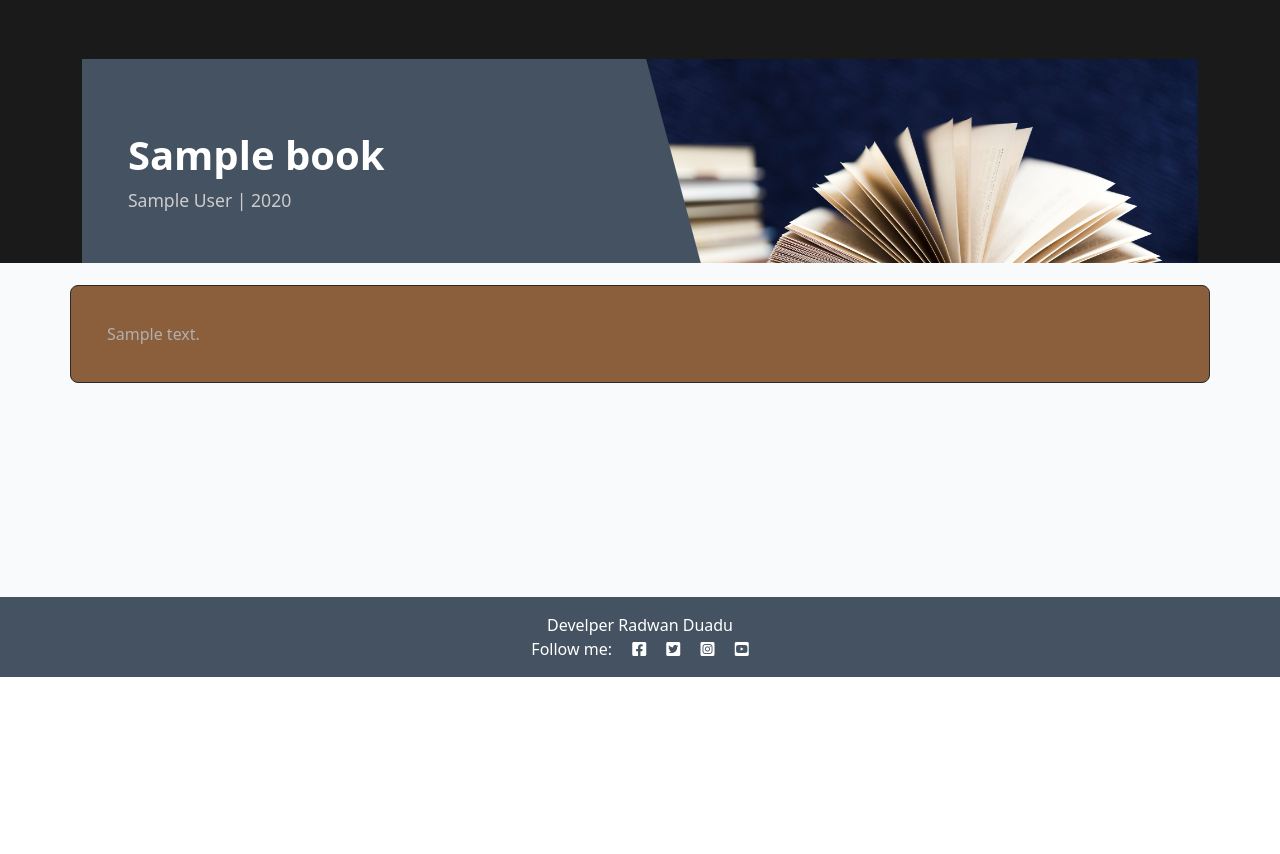
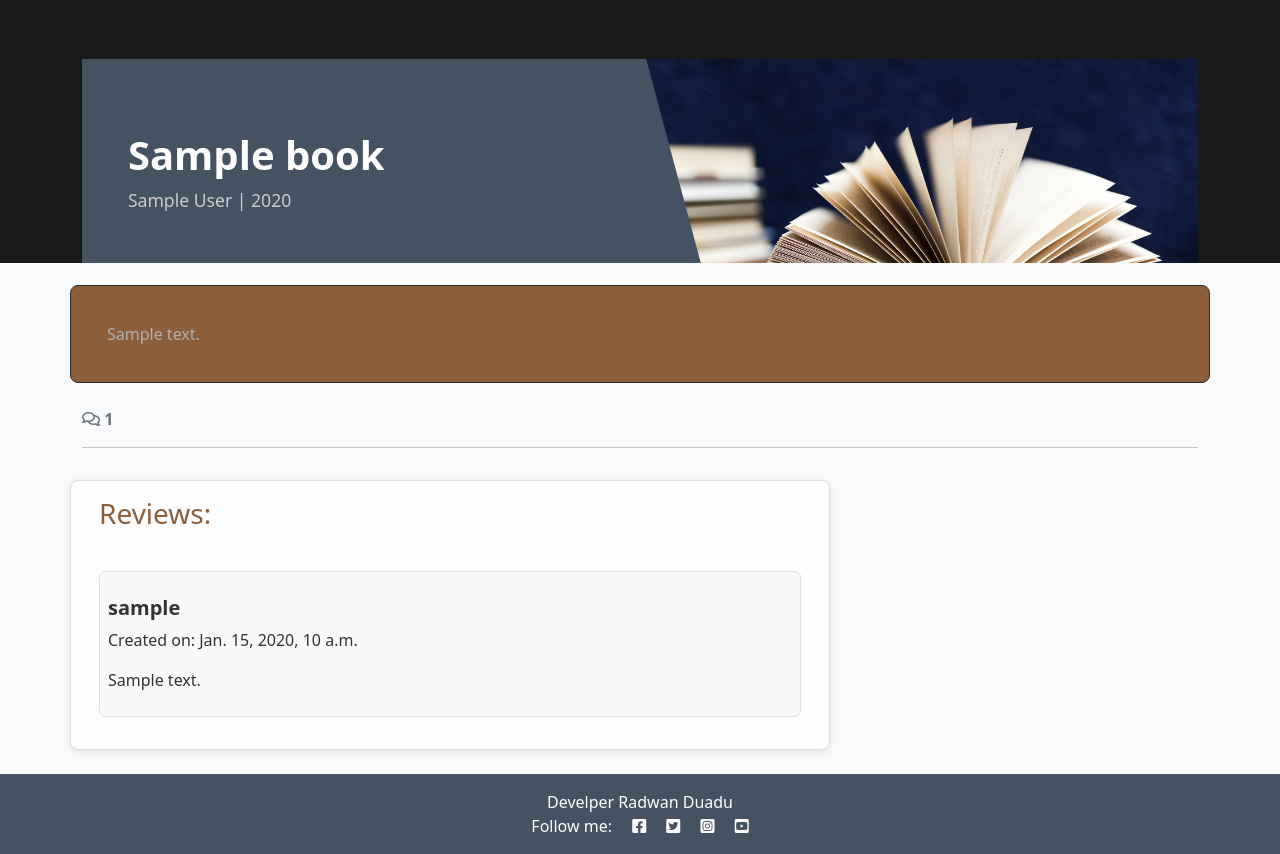
Before and after one commit to RadwanDuadu/100Reads, a Django app: a page that uses library/templates/library/book_detail.html in a window 1280 px wide. Shown: the part 123-977 px from the top of the page. Before the commit the page ends 800 px from the top, so only its background shows below. Run offline with Django 4.2, Linux system fonts and the light colour scheme; tables that the repository leaves empty hold one stand-in row (values such as "Sample post").

Commit message:
Add reviews to each book page

```diff
--- a/library/models.py
+++ b/library/models.py
@@ -3,6 +3,7 @@ from django.db import models
 from django.contrib.auth.models import User
 from django.core.validators import MinValueValidator, MaxValueValidator
 from cloudinary.models import CloudinaryField
+
 
 # Create your models here.
 class Book(models.Model):
@@ -22,6 +23,7 @@ class Book(models.Model):
 
     def __str__(self):
         return f"{self.title} | written by {self.author_name}"
+
 
 class Review(models.Model):
     book = models.ForeignKey(
--- a/library/templates/library/book_detail.html
+++ b/library/templates/library/book_detail.html
@@ -5,10 +5,10 @@
     <div class="container">
         <div class="row g-0">
             <div class="col-md-6 masthead-text">
-                <!-- Post title goes in these h1 tags -->
-                <h1 class="post-title">{{ book.title }}</h1>
-                <!-- Post author goes before the | the post's created date goes after -->
-                <p class="post-subtitle">{{ book.author_name }} | {{ book.published_year }}</p>
+                <!-- Book title goes in these h1 tags -->
+                <h1 class="book-title">{{ book.title }}</h1>
+                <!-- Book author goes before the | the book's created date goes after -->
+                <p class="book-subtitle">{{ book.author_name }} | {{ book.published_year }}</p>
             </div>
             <div class="d-none d-md-block col-md-6 masthead-image">
                 <img src="{% static 'images/book_template.jpg' %}" class="img-fluid" alt="placeholder">
@@ -21,7 +21,7 @@
     <div class="row">
         <div class="col card mb-4  mt-3 left  top">
             <div class="card-body">
-                <!-- The post content goes inside the card-text. -->
+                <!-- The book content goes inside the card-text. -->
                 <!-- Use the | safe filter inside the template tags -->
                 <p class="card-text">
                     {{ book.description | safe }}
@@ -29,6 +29,45 @@
             </div>
         </div>
     </div>
+    <!-- Displaying count of reviewss -->
+    <div class="row">
+        <div class="col-12">
+            <strong class="text-secondary">
+                <i class="far fa-comments"></i> {{ review_count }}
+            </strong>
+        </div>
+        <div class="col-12">
+            <hr>
+        </div>
+    </div>
+    <!-- Displaying Reviews -->
+    <div class="row">
+        <div class="col-md-8 card review-card mb-4 mt-3">
+            <h3 class="p-3">Reviews:</h3>
+            <div class="card-body">
+                {% for review in reviews %}
+                <div class="p-2 reviews
+                    {% if not review.approved and review.author == user %}
+                    faded{% elif not review.approved %} d-none{% endif %}">
+                    <p class="font-weight-bold">
+                        <h5><b>{{ review.author }}</b></h5>
+                        <span class="font-weight-normal">
+                            Created on: {{ review.created_on }}
+                        </span>
+                    </p>
+                    <div id="review{{ review.id }}">
+                        {{ review.body | linebreaks }}
+                    </div>
+                    {% if not review.approved and review.author == user %}
+                    <p class="approval">
+                        This review is awaiting approval
+                    </p>
+                    {% endif %}
+                </div>
+                {% endfor %}
+            </div>
+        </div>
+    </div>
 </div>
 
 {% endblock content %}
--- a/library/views.py
+++ b/library/views.py
@@ -26,9 +26,15 @@ def book_detail(request, slug):
 
     queryset = Book.objects.all()
     book = get_object_or_404(queryset, slug=slug)
+    reviews = book.Reviews.all().order_by("-created_on")
+    review_count = book.Reviews.filter(approved=True).count()
 
     return render(
         request,
         "library/book_detail.html",
-        {"book": book},
+        {
+            "book": book,
+            "reviews": reviews,
+            "review_count": review_count,
+        },
     )
--- a/static/css/style.css
+++ b/static/css/style.css
@@ -87,22 +87,22 @@ body {
     z-index: 100;
 }
 
-.post-link {
+.book-link {
     text-decoration: none;
     color: #445261;
 }
 
-.post-link:hover,
+.book-link:hover,
 .page-link {
     color: #E84610;
 }
 
-.post-title {
+.book-title {
     margin-top: 10%;
     margin-left: 5%;
 }
 
-.post-subtitle {
+.book-subtitle {
     margin-left: 5%;
     color: lightgray;
 }
@@ -226,13 +226,13 @@ hr {
     padding: 20px;
 }
 
-.post-title {
+.book-title {
     font-size: 2.5rem;
     font-weight: bold;
     color: #ffffff;
 }
 
-.post-subtitle {
+.book-subtitle {
     font-size: 1.1rem;
     color: #cccccc;
 }
@@ -302,3 +302,24 @@ form.signup a.link:hover {
     color: #ffffff;
     text-decoration: underline;
 }
+
+/* Lighter background for review cards */
+.review-card {
+    background-color: #fefefe; /* Soft off-white */
+    border: 1px solid #dddddd;
+    border-radius: 8px;
+    color: #333333;
+    box-shadow: 0 2px 6px rgba(0, 0, 0, 0.1);
+}
+
+.review-card h3 {
+    color: #8B5E3C; /* Rustic brown for title */
+}
+
+.reviews {
+    background-color: #f8f9fa;
+    border-radius: 6px;
+    padding: 1rem;
+    margin-bottom: 1rem;
+    border: 1px solid #e0e0e0;
+}
```
Also changed, not shown: 1 other file.
